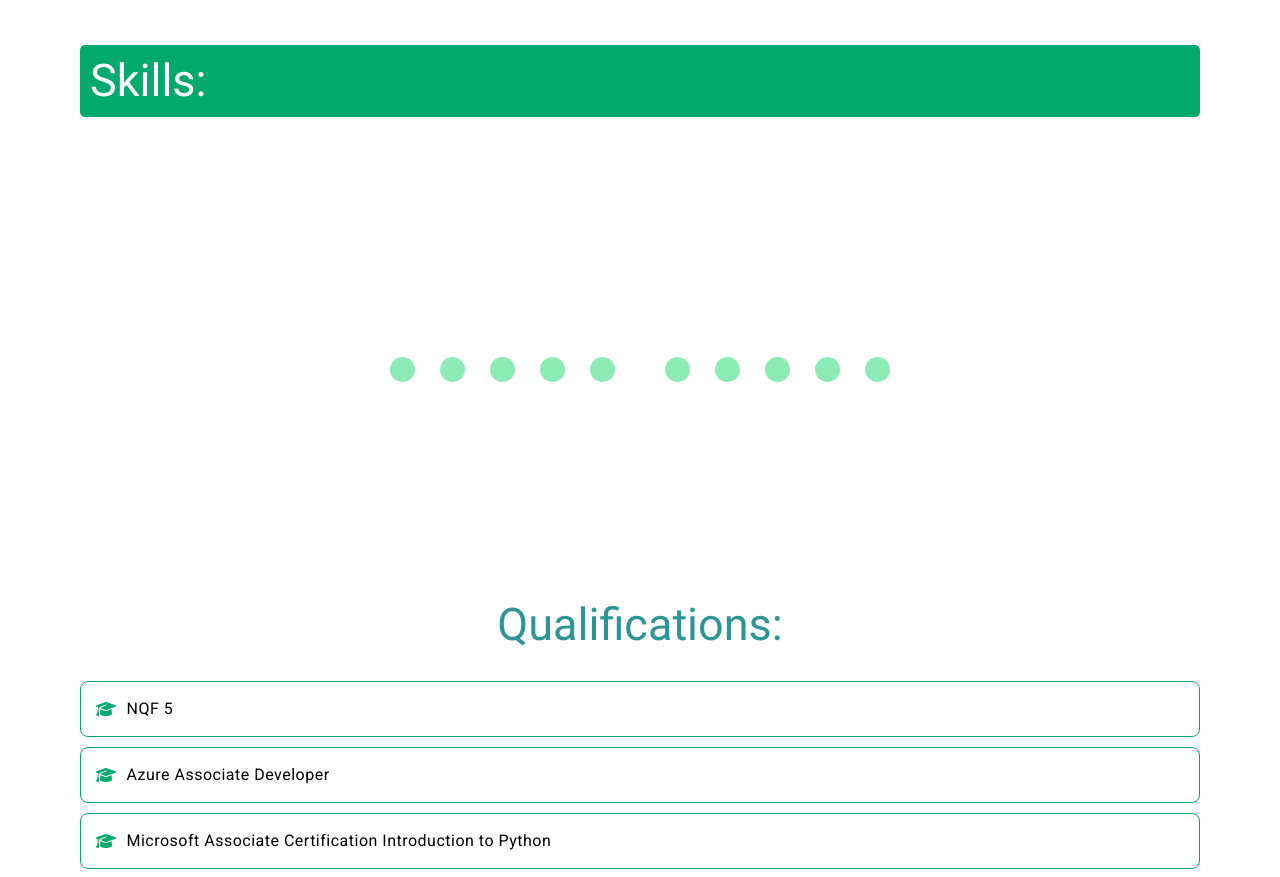
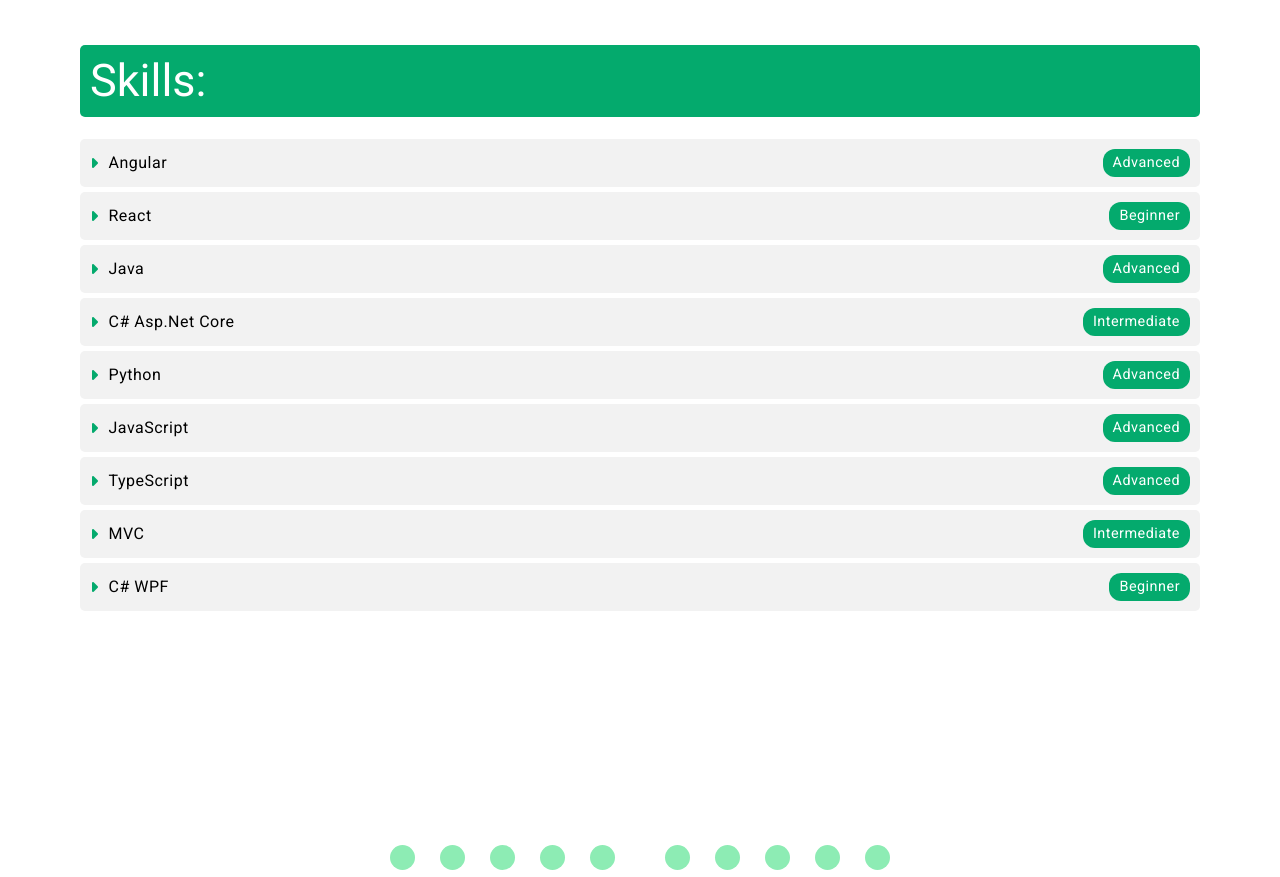
Before and after one commit to MichaelCombrinck/Internship.github.io, an Angular app in the folder CV/CV/: page / in a window 1280 px wide. Shown: the part 2220-3097 px from the top of the page. Built offline with nearby package versions, Linux system fonts and the light colour scheme.

Commit message:
fix(skills): resolved the empty list

```diff
--- a/CV/CV/src/app/home-page/home-page.component.html
+++ b/CV/CV/src/app/home-page/home-page.component.html
@@ -74,7 +74,13 @@
   </div>
   <div class="skills-container" id="skills">
     <h2>Skills:</h2>
-    <ul id="skills-list"></ul>
+    <ul>
+      @for(skill of skills; track skill) {
+        <li>{{skill.name}} <span class="skill-level">{{skill.level}}</span></li>
+      }
+    </ul>
+
+
   </div>
 </div>
 
--- a/CV/CV/src/app/home-page/home-page.component.scss
+++ b/CV/CV/src/app/home-page/home-page.component.scss
@@ -62,6 +62,11 @@
   font-size: 28px;
   margin-bottom: 80px;
   color: #2d9596;
+}
+
+.skill-level {
+    display: flex;
+    justify-content: end;
 }
 
 .icons {
--- a/CV/CV/src/app/home-page/home-page.component.ts
+++ b/CV/CV/src/app/home-page/home-page.component.ts
@@ -15,15 +15,15 @@ import { ContactInfoComponent } from '../contact-info/contact-info.component';
 })
 export class HomePageComponent {
 
-  // const skills = [
-  //   { name: 'Angular', level: 'Advanced' },
-  //   { name: 'React', level: 'Beginner' },
-  //   { name: 'Java', level: 'Advanced' },
-  //   { name: 'C# Asp.Net Core', level: 'Intermediate' },
-  //   { name: 'Python', level: 'Advanced' },
-  //   { name: 'JavaScript', level: 'Advanced' },
-  //   { name: 'TypeScript', level: 'Advanced' },
-  //   { name: 'MVC', level: 'Intermediate' },
-  //   { name: 'C# WPF', level: 'Beginner' }
-  // ];
+  public skills = [
+    { name: 'Angular', level: 'Advanced' },
+    { name: 'React', level: 'Beginner' },
+    { name: 'Java', level: 'Advanced' },
+    { name: 'C# Asp.Net Core', level: 'Intermediate' },
+    { name: 'Python', level: 'Advanced' },
+    { name: 'JavaScript', level: 'Advanced' },
+    { name: 'TypeScript', level: 'Advanced' },
+    { name: 'MVC', level: 'Intermediate' },
+    { name: 'C# WPF', level: 'Beginner' }
+  ];
 }
```
